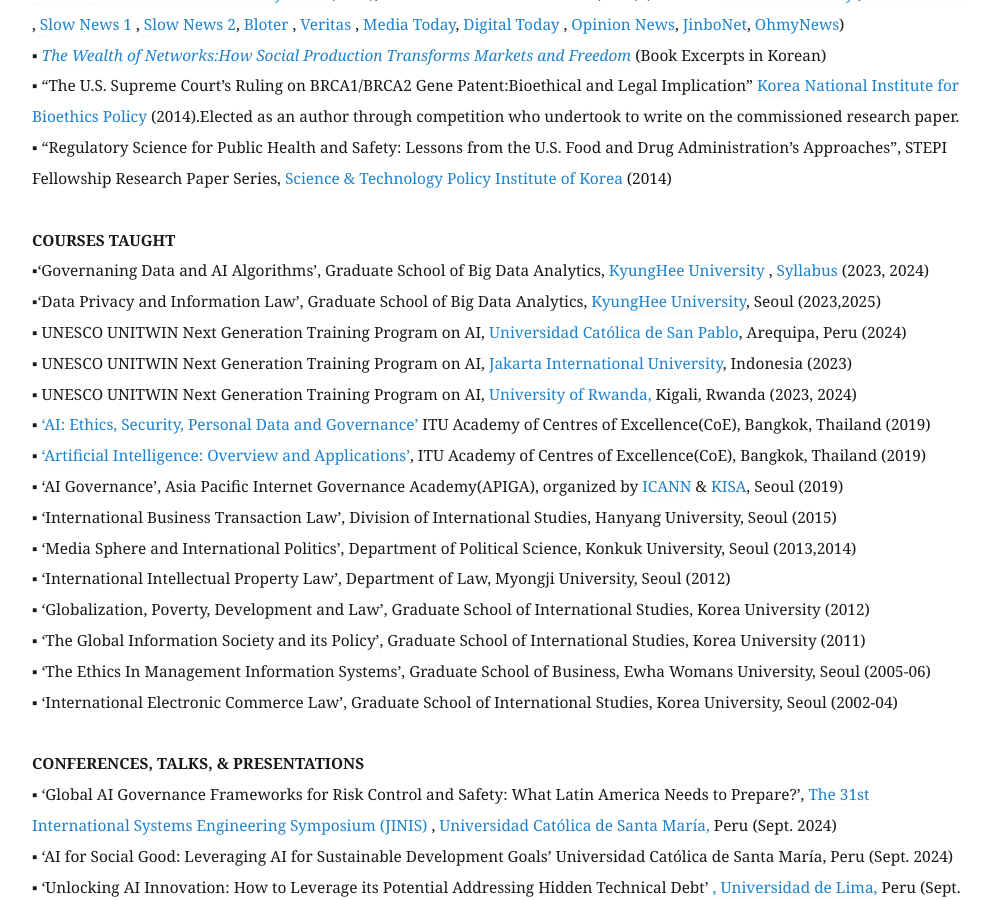
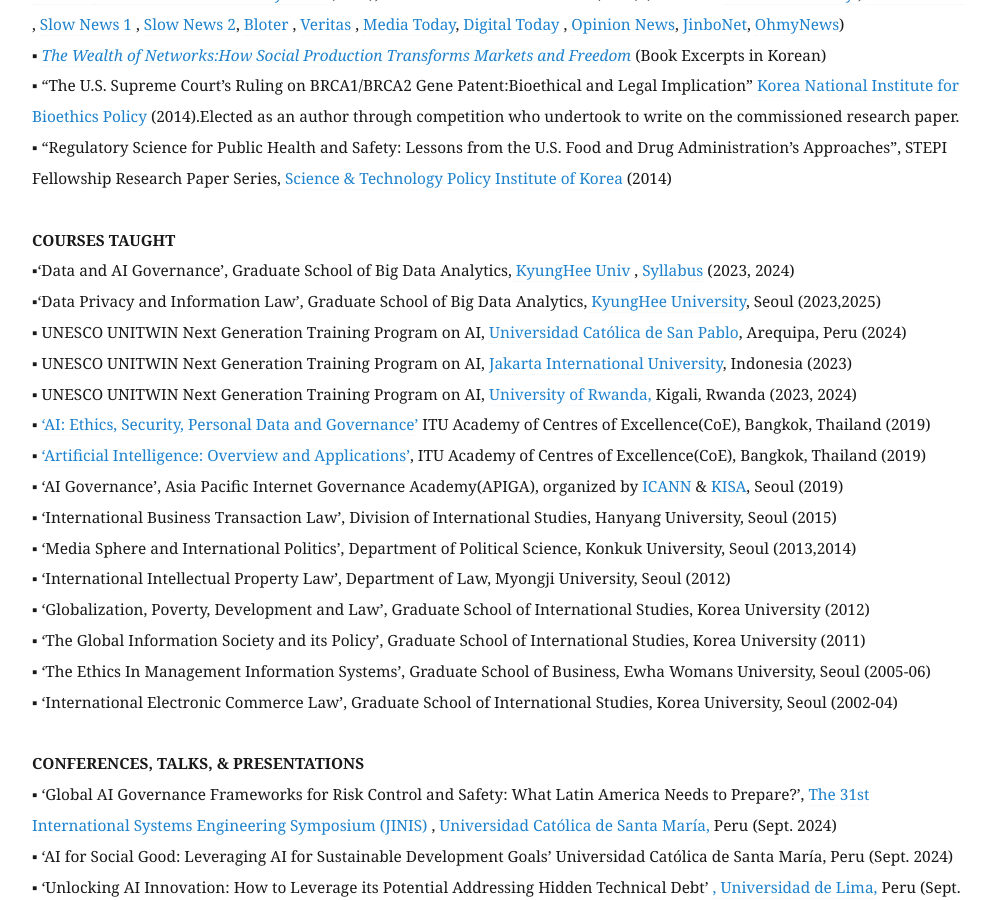
Before and after one commit to eunchangchoi/eunchangchoi.github.io, a Jekyll site: the page built from index.md, in a window 1280 px wide and 900 px high, scrolled down 4584 px. Shown: the whole window, without its empty margins (68-1059 px from the left). Built offline with Jekyll 4.4.1, drawn with Linux system fonts in a browser that asks for light colours.

Commit message:
Update index.md

```diff
--- a/index.md
+++ b/index.md
@@ -87,7 +87,7 @@
 ▪ “Regulatory Science for Public Health and Safety: Lessons from the U.S. Food and Drug Administration’s Approaches”, STEPI Fellowship Research Paper Series,<a href="https://www.stepi.re.kr/site/stepien/main.do"> Science & Technology Policy Institute of Korea</a> (2014)<br>
      <br>
  <strong> COURSES TAUGHT </strong> <br>
-▪‘Governaning Data and AI Algorithms’, Graduate School of Big Data Analytics,<a href="https://www.khu.ac.kr/eng/user/main/view.do"> KyungHee University </a>,<a href="https://t.ly/IyU_W"> Syllabus</a> (2023, 2024) <br>
+▪‘Data and AI Governance’, Graduate School of Big Data Analytics,<a href="https://www.khu.ac.kr/eng/user/main/view.do"> KyungHee Univ </a>,<a href="https://t.ly/IyU_W"> Syllabus</a> (2023, 2024) <br>
 ▪‘Data Privacy and Information Law’, Graduate School of Big Data Analytics,<a href="http://bigdata21.khu.ac.kr/main/main.html"> KyungHee University</a>, Seoul (2023,2025) <br>
 ▪ UNESCO UNITWIN Next Generation Training Program on AI,<a href="https://ucsp.edu.pe/"> Universidad Católica de San Pablo</a>, Arequipa, Peru (2024) <br>
 ▪ UNESCO UNITWIN Next Generation Training Program on AI,<a href="https://jiu.ac/"> Jakarta International University</a>, Indonesia (2023)  <br>
```
